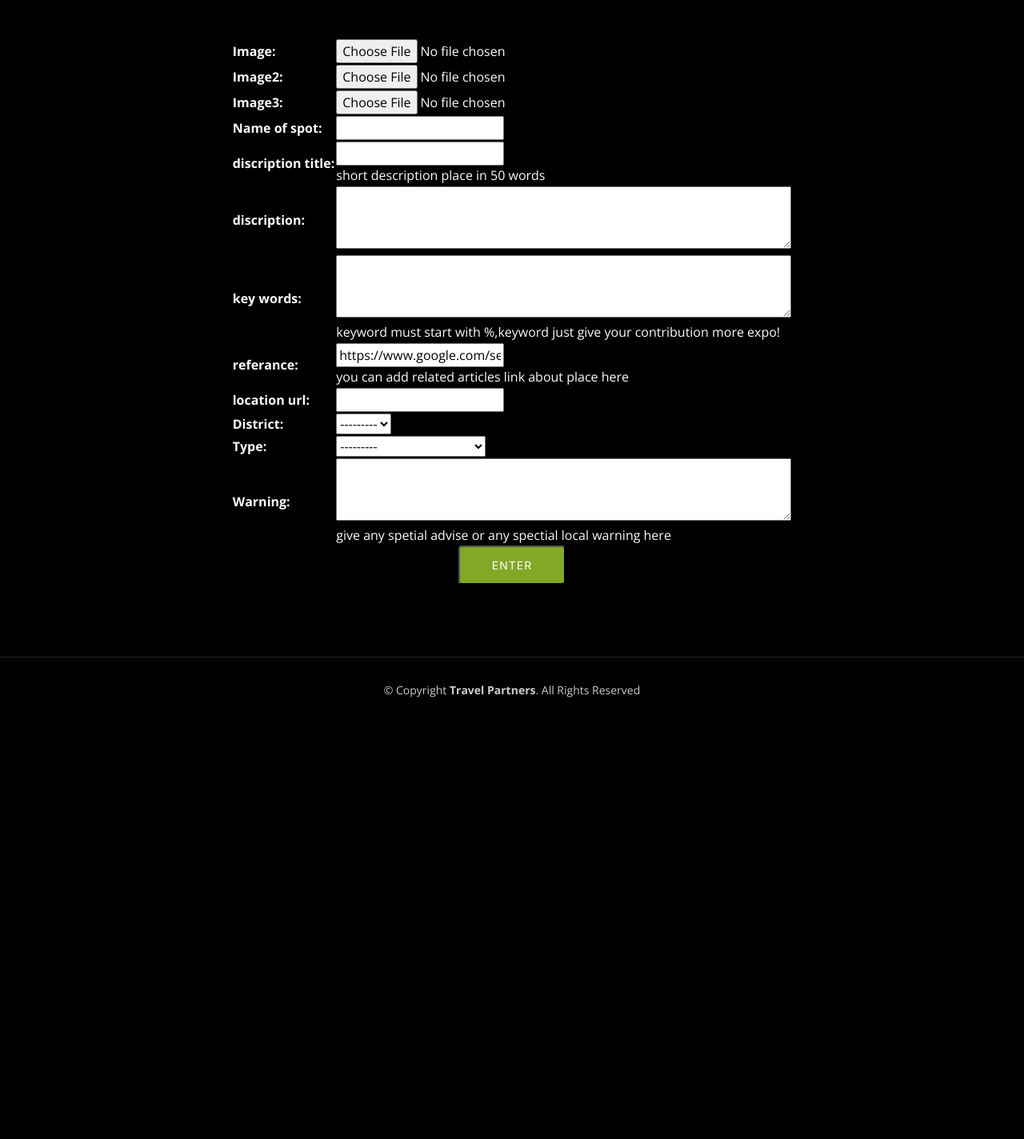
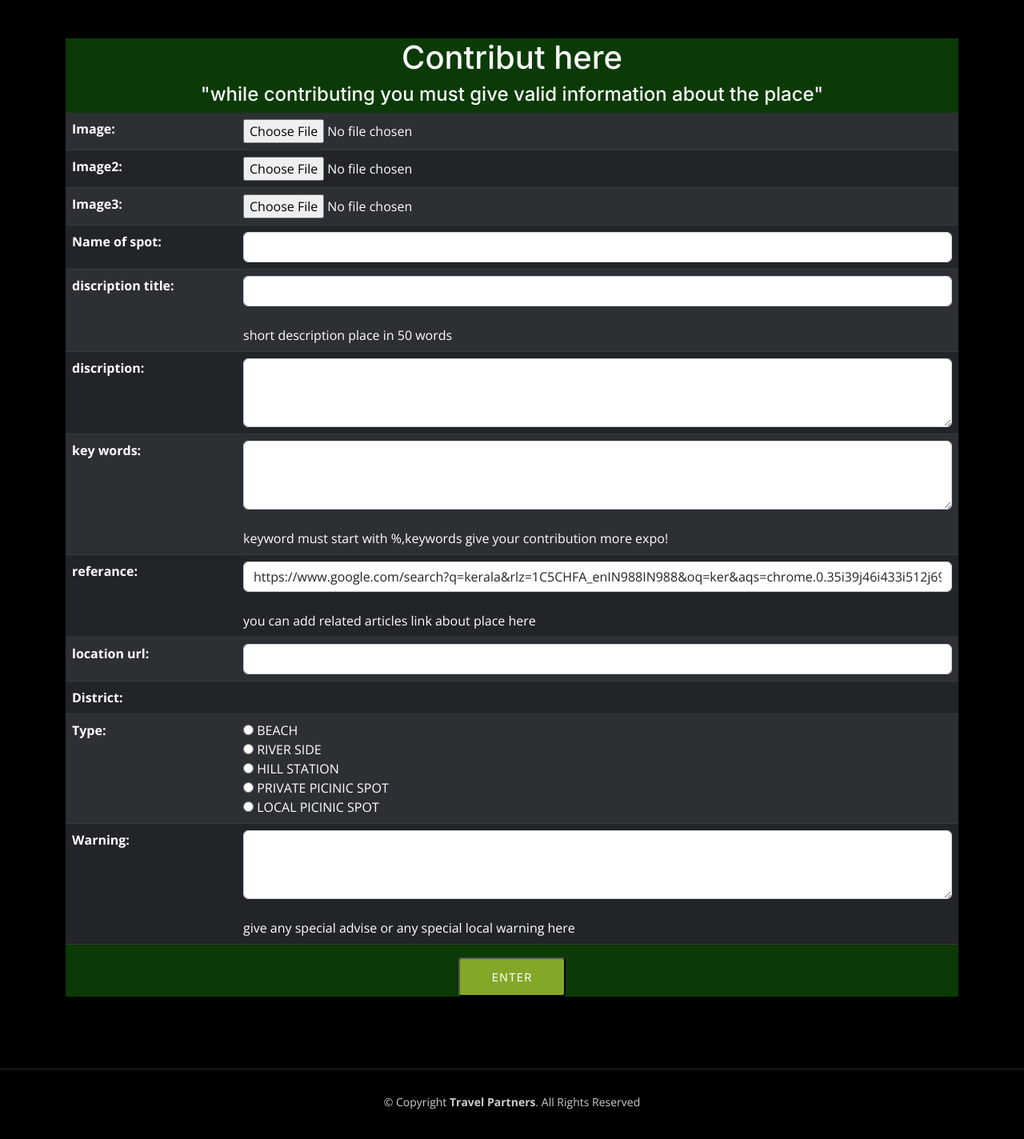
Before and after one commit to nivedh123/kerala_travel, a Django app: page /add/ in a window 1280 px wide. Shown: the part 100-1524 px from the top of the page at 80% size. Before the commit the page ends 972 px from the top, so only its background shows below. Run offline with Django 4.2, Linux system fonts and the light colour scheme; a user stored in the database is signed in; data comes from the database, SQL or seed files in the repository; data that the repository does not hold is empty; some libraries are stand-ins or nearby versions.

Commit message:
forms style

```diff
--- a/home/forms.py
+++ b/home/forms.py
@@ -28,9 +28,12 @@
         fields=['Image','Name','Bio_head','Bio','link']
         labels={'Image':'profile Photo','Name':'Profile name','Bio_head':'title of your bio',
                 'Bio':'bio','link':'Social media profile link'}
+        widgets={'Bio':Textarea(attrs={'class':'form-control','cols': 60, 'rows': 8}),
+                'Bio_head':forms.Textarea(attrs={'class':'form-control','cols': 60, 'rows': 1}),
+                'link':forms.widgets.URLInput(attrs={'class':'form-control'})}
 
 class searchFormbyDistrict(forms.Form):
-    district=forms.CharField(label='',widget=forms.TextInput,max_length=50)
+    district=forms.CharField(label='',widget=forms.TextInput(attrs={'class':'formclass','placeholder':'search'}),max_length=50)
 
 
 class reviewForm(forms.ModelForm):
@@ -38,10 +41,21 @@
         model=reviewmodel
         fields=['content','rating','status']
         labels={'content':'write here','status':'did you visited the spot'}
+        widgets={'content':forms.TextInput(attrs={'class':'form-control'}),
+                'rating':forms.RadioSelect(attrs={'class':'radio-inline'}),
+                'status':forms.RadioSelect(attrs={'class':'radio-inline'})}
 class spotform(forms.ModelForm):
     class Meta:
         model=spot
         fields=['image','image2','image3','name','short_discription','discription','key_words','rel_link','link','district','type','warning']
         labels={'name':'Name of spot','short_discription':'discription title','discription':'discription',
                 'key_words':'key words','rel_link':'referance','link':'location url'}
-        widgets={'discription':Textarea(attrs={'cols': 60, 'rows': 3}),'key_words':Textarea(attrs={'cols': 60, 'rows': 3}),'warning':Textarea(attrs={'cols': 60, 'rows': 3}),}
+        widgets={'name':forms.TextInput(attrs={'class':'form-control'}),
+                'short_discription':forms.TextInput(attrs={'class':'form-control'}),
+                'discription':Textarea(attrs={'class':'form-control','cols': 60, 'rows': 3}),
+                'key_words':Textarea(attrs={'class':'form-control','cols': 60, 'rows': 3}),
+                'warning':Textarea(attrs={'class':'form-control','cols': 60, 'rows': 3}),
+                'rel_link':forms.widgets.URLInput(attrs={'class':'form-control'}),
+                'district':forms.RadioSelect(attrs={'class':'radio-inline'}),
+                'type':forms.RadioSelect(attrs={'class':'radio-inline'}),
+                'link':forms.widgets.URLInput(attrs={'class':'form-control'}),}
--- a/home/models.py
+++ b/home/models.py
@@ -72,8 +72,8 @@
     link=models.URLField()
     district=models.ForeignKey(districts,on_delete=models.CASCADE)
     type=models.ForeignKey(remark,on_delete=models.CASCADE)
-    warning=models.TextField(help_text='give any spetial advise or any spectial local warning here')
-    key_words=models.TextField(help_text='keyword must start with %,keyword just give your contribution more expo!')
+    warning=models.TextField(help_text='give any special advise or any special local warning here')
+    key_words=models.TextField(help_text='keyword must start with %,keywords give your contribution more expo!')
     date=models.DateTimeField(auto_now_add=True)
     verify=models.BooleanField(default=False)
 
--- a/home/templates/home/create.html
+++ b/home/templates/home/create.html
@@ -7,13 +7,19 @@
 
 <h1>{{note}}</h1>
 <center>
+    <div class="form-group">
+        <div style="background-color:rgb(11, 58, 6);">
+            <h1>Contribut here</h1>
+            <h4>"while contributing you must give valid information about the place"</h4>
 <form action="{% url 'create' %}" enctype="multipart/form-data" method="post">
     {%csrf_token%}
-    <table>
+    <table class="table table-striped table-dark">
     {{form.as_table}}
 </table>
     <input class="btn-get-started" type="submit"  value="ENTER">
 </form>
+</div>
+</div>
 </center>
 </div>
 </div>
--- a/home/templates/home/detail.html
+++ b/home/templates/home/detail.html
@@ -87,7 +87,7 @@
             </div>{%if request.user.is_authenticated %}
             <form action="{% url 'detail' pk=note.id %}"  method="post">{%csrf_token%}
                 {{addingreview}}
-                <input type="submit" value="POST">
+                <input type="submit" class="btn cta-btn" value="POST">
             </form>
             {%endif%}
           </div>
--- a/home/templates/home/profilecreate.html
+++ b/home/templates/home/profilecreate.html
@@ -4,11 +4,15 @@
     <div class="container">
       <div class="row justify-content-center">
         <div>
+            <center>
 <h1>profile creation</h1>
 <form action="{% url 'profilecreate' %}" enctype="multipart/form-data" method="post">{%csrf_token%}
+    <table class="table table-striped table-dark">
     {{form}}
+</table>
     <input type="submit" value="CREATE">
 </form>
+</center>
 </div>
 </div>
 </div>
--- a/home/templates/home/profileedit.html
+++ b/home/templates/home/profileedit.html
@@ -5,11 +5,15 @@
       <div class="row justify-content-center">
         <div>
 <h1>{{note}}</h1>
+<center>
 <form  enctype="multipart/form-data" method="post">
     {%csrf_token%}
+    <table class="table table-striped table-dark">
     {{form.as_p}}
+</table>
     <input type="submit"  value="ENTER">
 </form>
+</center>
 <a href="{% url 'home'%}">HOME</a>
 </div>
 </div>
--- a/home/templates/home/signup.html
+++ b/home/templates/home/signup.html
@@ -9,10 +9,11 @@
     <div>
 
 <form style="background-color:rgb(51, 69, 50) ;"  action="{% url 'signup'%}" method="post">{%csrf_token%}
-    <table>
+    <table class="table table-striped table-dark">
+
     {{form.as_table}}
 </table>
-    <input type="submit" value="signup">
+    <input type="submit" value="signup" class="btn btn-success">
 </form>
 </div>
 </center>
--- a/resetapp/templates/resetapp/reset_password.html
+++ b/resetapp/templates/resetapp/reset_password.html
@@ -1,6 +1,9 @@
 {% extends 'base.html' %}
 {% block content %}
-
+<section id="hero" class="hero d-flex flex-column justify-content-center align-items-center" data-aos="fade" data-aos-delay="1500">
+  <div class="container">
+    <div class="row justify-content-center">
+      <div>
 <div class="text-center" style="width: 80%; margin: 0 auto">
   <h1>Welcome to the Password Reset Page</h1>
   <h3>
```
Also changed, not shown: home/templates/home/edit.html (+6 -2 lines), home/templates/home/list.html (+5 -2 lines), home/templates/home/listuser.html (+4 -4 lines), home/templates/home/login.html (+6 -2 lines), resetapp/templates/resetapp/password_reset_done.html (+8 -0 lines), media/vivek-ramaswamy-650-400_650x400_61481621830.webp (deleted), media/vivek-ramaswamy-650-400_650x400_61481621830_ICBCRwM_0TcYAYw_eu5GmVk_qG0efQP.webp (added).
